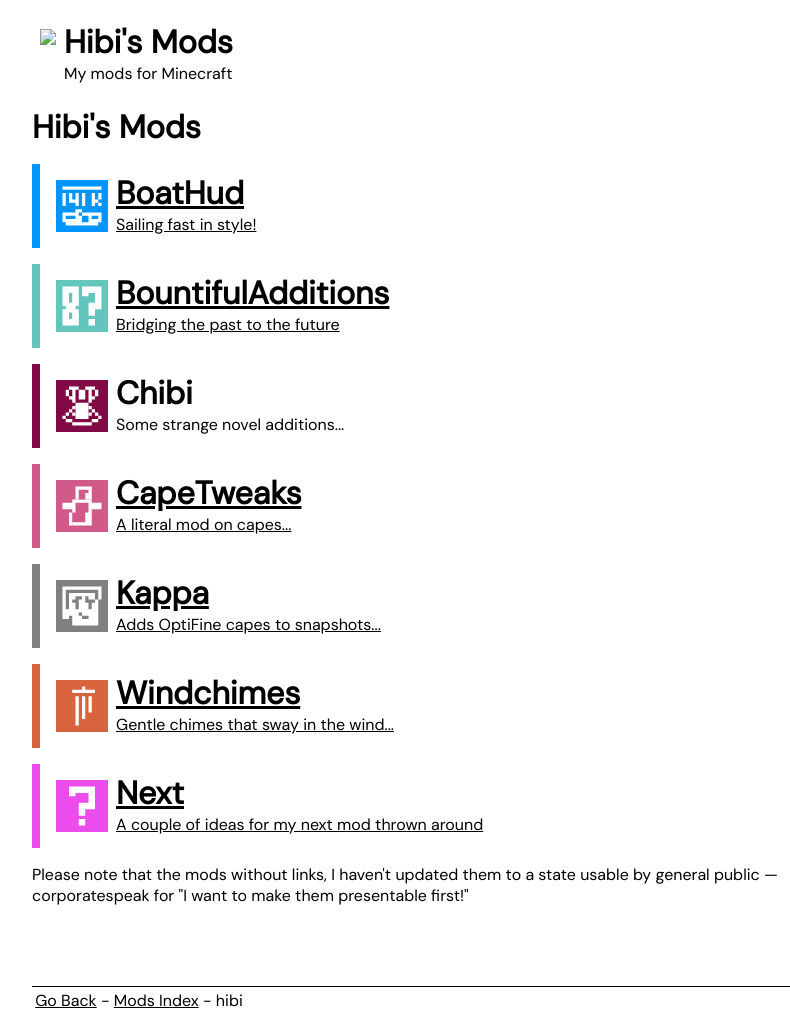
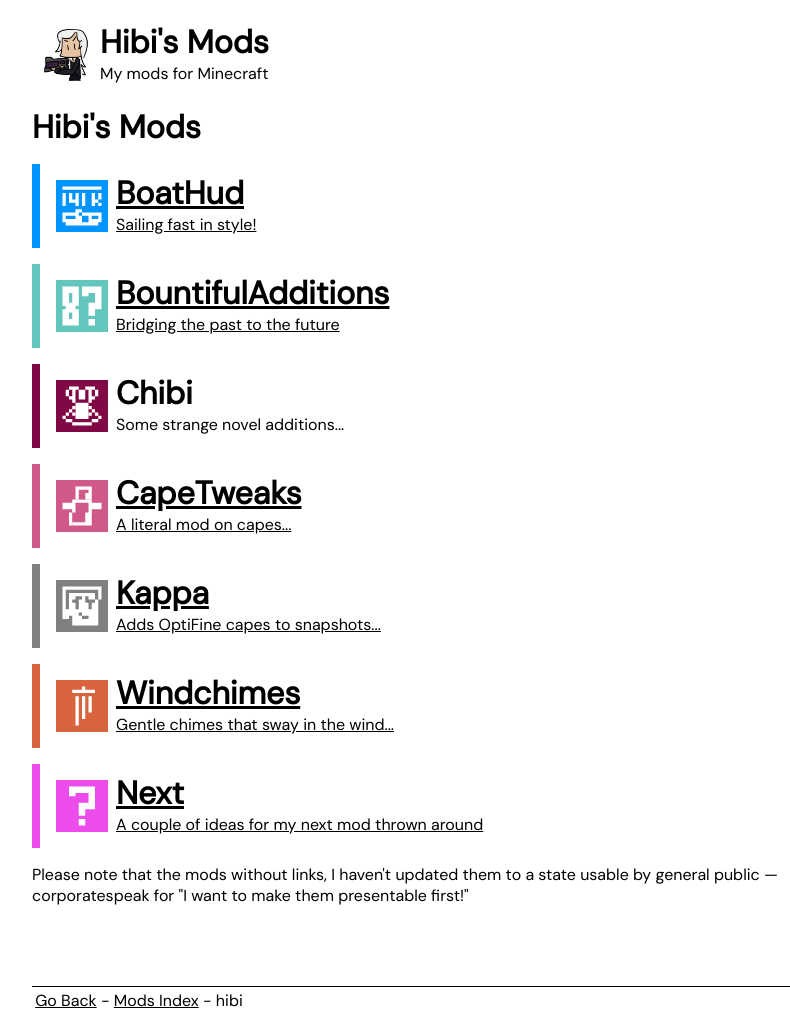
Before and after one commit to hibiii/Hibiii.github.io, a Jekyll site: the page built from mods_index.html, in a window 1280 px wide. Shown: the whole page, without its empty margins (208-998 px from the left). Built offline with Jekyll 4.4.1, drawn with Linux system fonts in a browser that asks for light colours.

Commit message:
Fix kbwrior not found

```diff
--- a/_config.yml
+++ b/_config.yml
@@ -5,7 +5,7 @@ defaults:
     values:
       layout: "page"
       section: "Hibi's Retreat"
-      icon: "/art/kbwrior.png"
+      icon: "/assets/art/kbwrior.png"
       color: "#808080"
   -
     scope:
```
